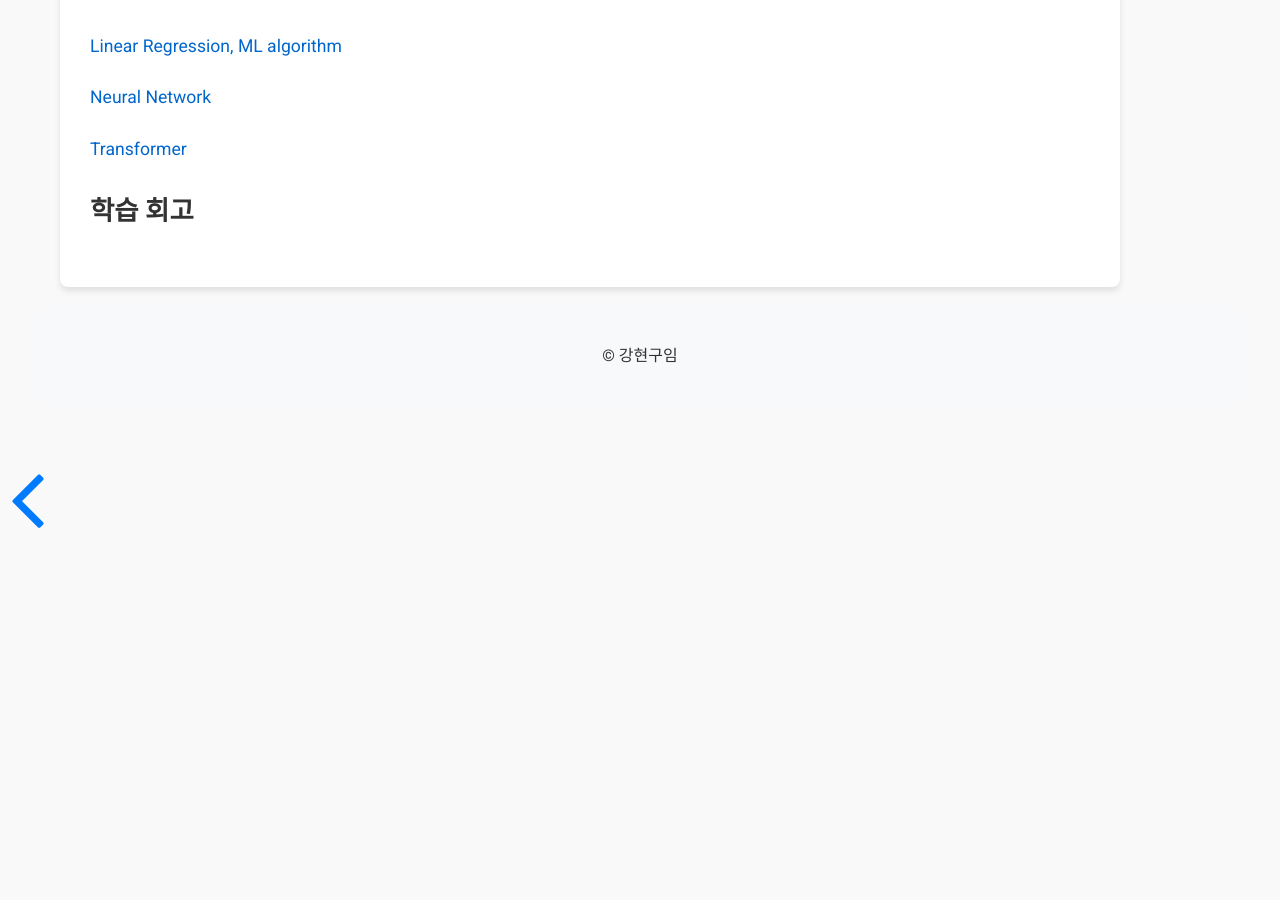
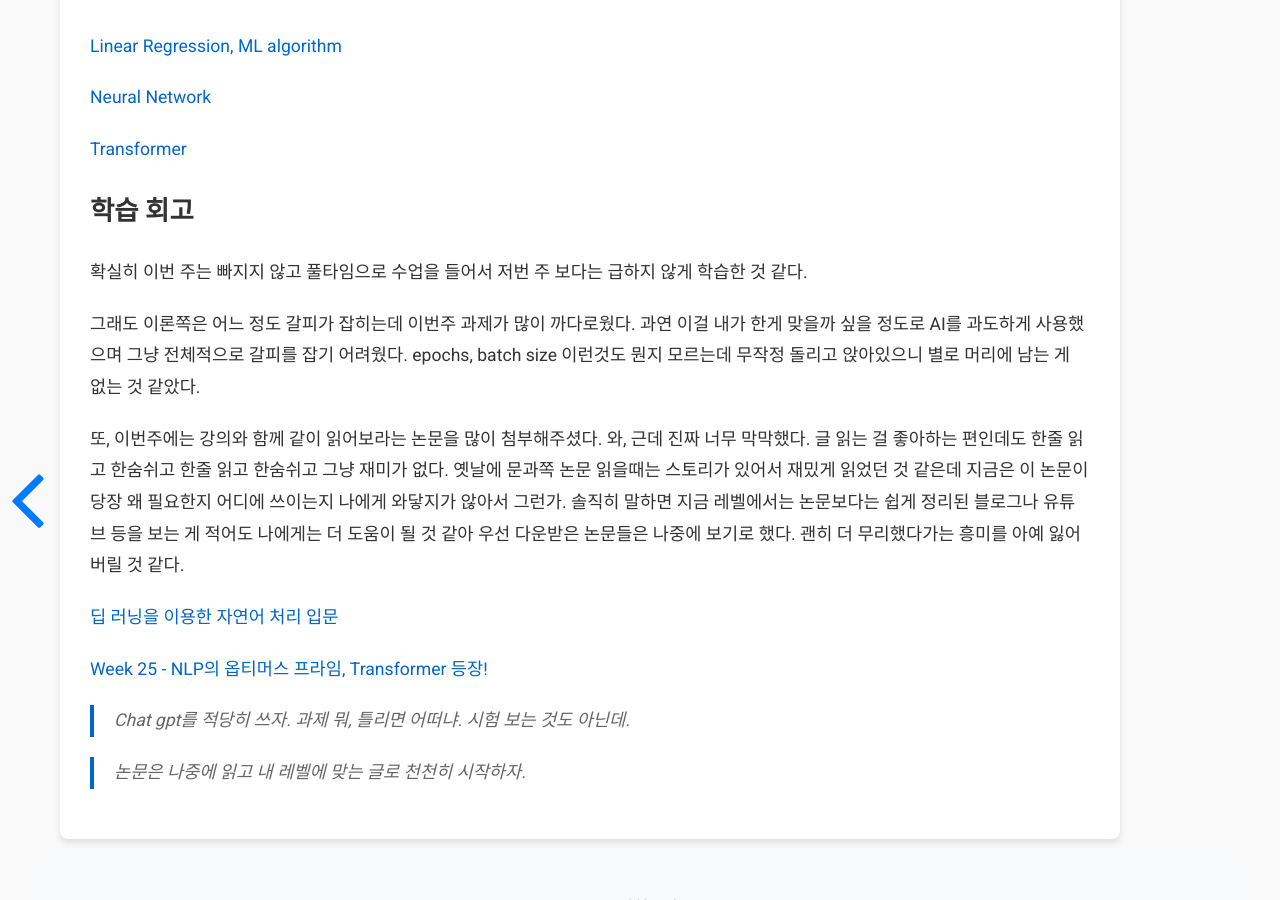
Before and after one commit to ardkyer/ardkyer.github.io, a Jekyll site: the page built from _posts/2024-08-18-Week2 주간 학습정리.markdown, in a window 1280 px wide and 900 px high, scrolled down 572 px. Built offline with Jekyll 4.4.1, drawn with Linux system fonts in a browser that asks for light colours; nearby versions of some CDN libraries; comment, search, counter and statistics services are not loaded; before the commit the page ends 977 px from its top, so only the background shows below that.

Commit message:
Add blog post

```diff
--- a/_posts/2024-08-18-Week2 주간 학습정리.markdown
+++ b/_posts/2024-08-18-Week2 주간 학습정리.markdown
@@ -6,10 +6,25 @@ date: 2024-08-18
 
 ## 강의 복습, 결과물 정리
 
-[Linear Regression, ML algorithm](http://localhost:4000/2024/08/12/%ED%95%99%EC%8A%B5%EC%A0%95%EB%A6%AC.html)
+[Linear Regression, ML algorithm](https://ardkyer.github.io/2024/08/12/%ED%95%99%EC%8A%B5%EC%A0%95%EB%A6%AC.html)
 
-[Neural Network]()
+[Neural Network](https://ardkyer.github.io/2024/08/13/%ED%95%99%EC%8A%B5%EC%A0%95%EB%A6%AC.html)
 
-[Transformer]()
+[Transformer](https://ardkyer.github.io/2024/08/14/%ED%95%99%EC%8A%B5%EC%A0%95%EB%A6%AC.html)
 
 # 학습 회고
+
+확실히 이번 주는 빠지지 않고 풀타임으로 수업을 들어서 저번 주 보다는 급하지 않게 학습한 것 같다.
+
+그래도 이론쪽은 어느 정도 갈피가 잡히는데 이번주 과제가 많이 까다로웠다. 과연 이걸 내가 한게 맞을까 싶을 정도로 AI를 과도하게 사용했으며 그냥 전체적으로 갈피를 잡기 어려웠다. epochs, batch size 이런것도 뭔지 모르는데 무작정 돌리고 앉아있으니 별로 머리에 남는 게 없는 것 같았다.
+
+또, 이번주에는 강의와 함께 같이 읽어보라는 논문을 많이 첨부해주셨다. 와, 근데 진짜 너무 막막했다. 글 읽는 걸 좋아하는 편인데도 한줄 읽고 한숨쉬고 한줄 읽고 한숨쉬고
+그냥 재미가 없다. 옛날에 문과쪽 논문 읽을때는 스토리가 있어서 재밌게 읽었던 것 같은데 지금은 이 논문이 당장 왜 필요한지 어디에 쓰이는지 나에게 와닿지가 않아서 그런가. 솔직히 말하면 지금 레벨에서는 논문보다는 쉽게 정리된 블로그나 유튜브 등을 보는 게 적어도 나에게는 더 도움이 될 것 같아 우선 다운받은 논문들은 나중에 보기로 했다. 괜히 더 무리했다가는 흥미를 아예 잃어버릴 것 같다.
+
+[딥 러닝을 이용한 자연어 처리 입문](https://wikidocs.net/24996)
+
+[Week 25 - NLP의 옵티머스 프라임, Transformer 등장!](https://jiho-ml.com/weekly-nlp-25/)
+
+> Chat gpt를 적당히 쓰자. 과제 뭐, 틀리면 어떠냐. 시험 보는 것도 아닌데.
+
+> 논문은 나중에 읽고 내 레벨에 맞는 글로 천천히 시작하자.
```
